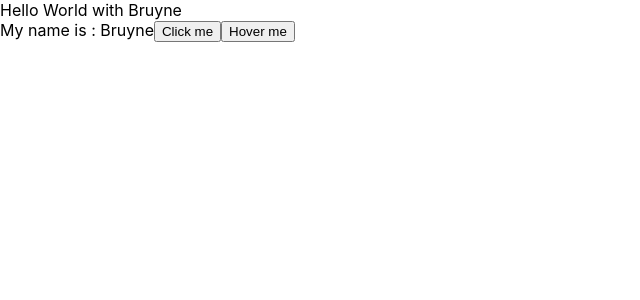
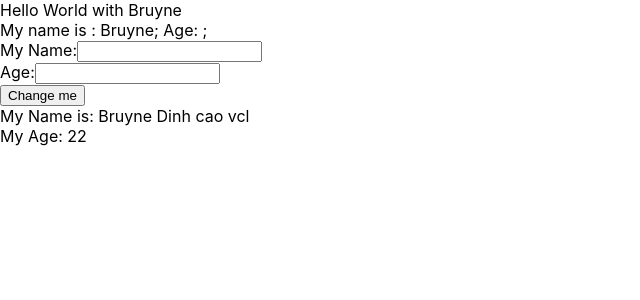
Before and after one commit to nbruynee/demo-test, a React (Create React App) app: page / in a window 1280 px wide. Shown: the top 300 px of the page, without its empty margins (0-640 px from the left). Built offline with nearby package versions, Linux system fonts and the light colour scheme.

Commit message:
feat: use form with React, nesting components and Props to pass data from parent to child

```diff
--- /dev/null
+++ b/src/components/DisplayInfo.js
@@ -0,0 +1,17 @@
+import React from "react";
+
+class DisplayInfo extends React.Component {
+    render() {
+        // props : stand for properties
+        // destructuring arr/ obj
+        const {name, age} = this.props; // if obj use {}, otherwise arr []
+        return(
+            <div>
+                <div>My Name is: {name}</div>
+                <div>My Age: {age} </div>
+            </div>
+        )
+    }
+}
+
+export default DisplayInfo;
--- a/src/components/MyComponent.js
+++ b/src/components/MyComponent.js
@@ -1,25 +1,15 @@
 import React from "react";
+import UserInfor from "./UserInfor";
+import DisplayInfo from "./DisplayInfo";
 
 class MyComponent extends React.Component {
-    state = {
-        name: 'Bruyne',
-        address: 'Ha noi'
-    }
 
-    handleOnClick(event) {
-        console.log("Clicked", event)
-    }
-
-    handleOnMouseOver(event) {
-        console.log("Hovered", event.pageX);
-    }
     // JSX: allow js write inside file html
     render() {
         return (
             <div>
-                My name is : {this.state.name}
-                <button onClick={this.handleOnClick}>Click me</button>
-                <button onMouseOver={this.handleOnMouseOver}>Hover me</button>
+                <UserInfor />
+                <DisplayInfo name='Bruyne Dinh cao vcl' age='22' />
             </div>
         )
     }
--- /dev/null
+++ b/src/components/UserInfor.js
@@ -0,0 +1,62 @@
+import React from "react";
+
+class UserInfor extends React.Component {
+    state = {
+        name: 'Bruyne',
+        address: 'Ha noi'
+    }
+
+    handleOnClick = (event) => {
+        // console.log("Clicked", event)
+        // console.log('My name is:', this.state.name)
+        // console.log('Random number:',)
+        this.setState({
+            name: 'BruyneDinhcaovcl',
+            age: Math.floor((Math.random() * 100) + 1)
+        })
+    }
+
+    // test onMouseOver
+    // handleOnMouseOver(event) {
+    //     console.log("Hovered", event.pageX);
+    // }
+
+    handleOnChangeInput = (event) => {
+        // console.log(event.target.value);
+        this.setState({
+            name: event.target.value,
+        })
+    }
+
+    handleOnChangeAge = (event) => {
+        // console.log(event.target.value);
+        this.setState({
+            age: event.target.value,
+        })
+    }
+
+
+    handleOnSubmit = (event) => {
+        event.preventDefault();
+        console.log(this.state);
+    }
+    render() {
+        return (
+            <div>
+                My name is : {this.state.name};
+                Age: {this.state.age};
+                {/* <button onClick={this.handleOnClick}>Click me</button>
+                <button onMouseOver={(event) => {this.handleOnMouseOver(event)}}>Hover me</button> */}
+                <form onSubmit={(event) => this.handleOnSubmit(event)}>
+                    <label>My Name:</label>
+                    <input type="text" onChange={(event) => this.handleOnChangeInput(event)} /><br />
+                    <label>Age:</label>
+                    <input type="text" onChange={(event) => this.handleOnChangeAge(event)} /><br />
+                    <button>Change me</button>
+                </form>
+            </div>
+        )
+    }
+}
+
+export default UserInfor;
```
